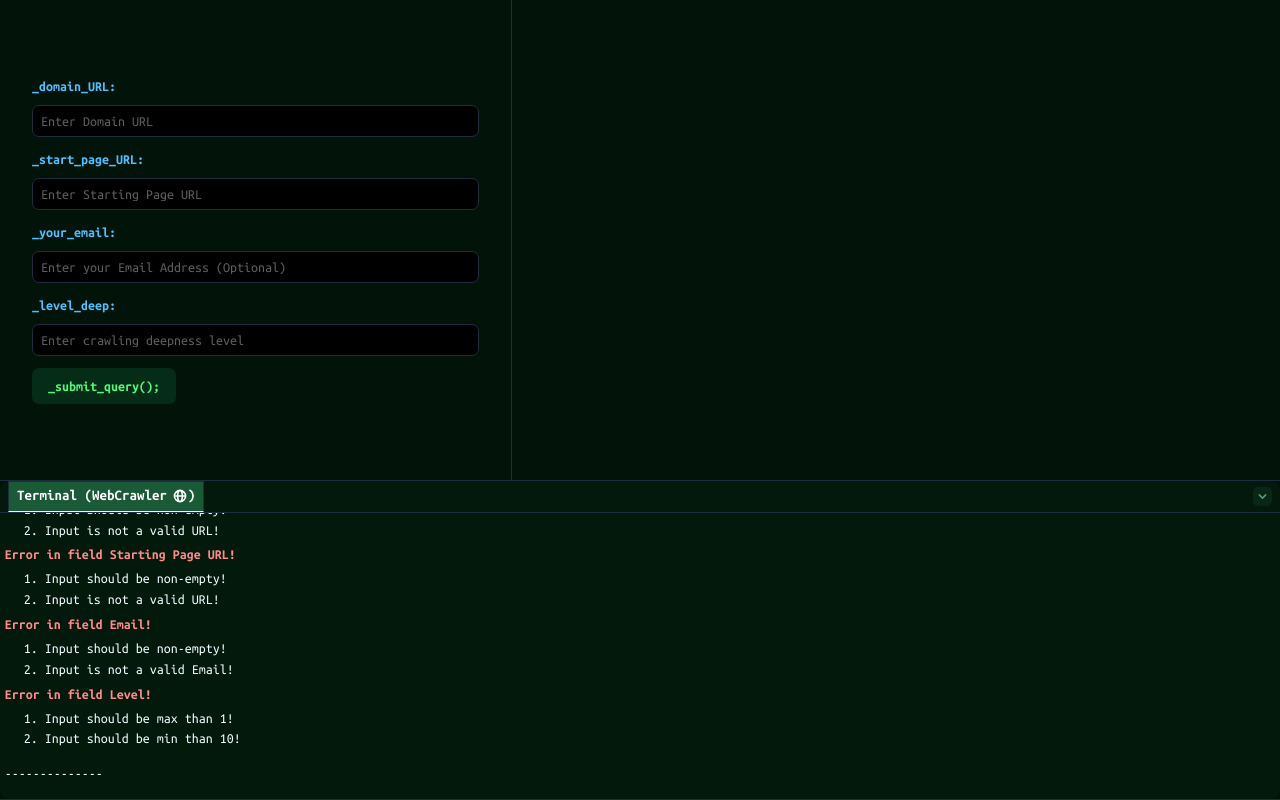
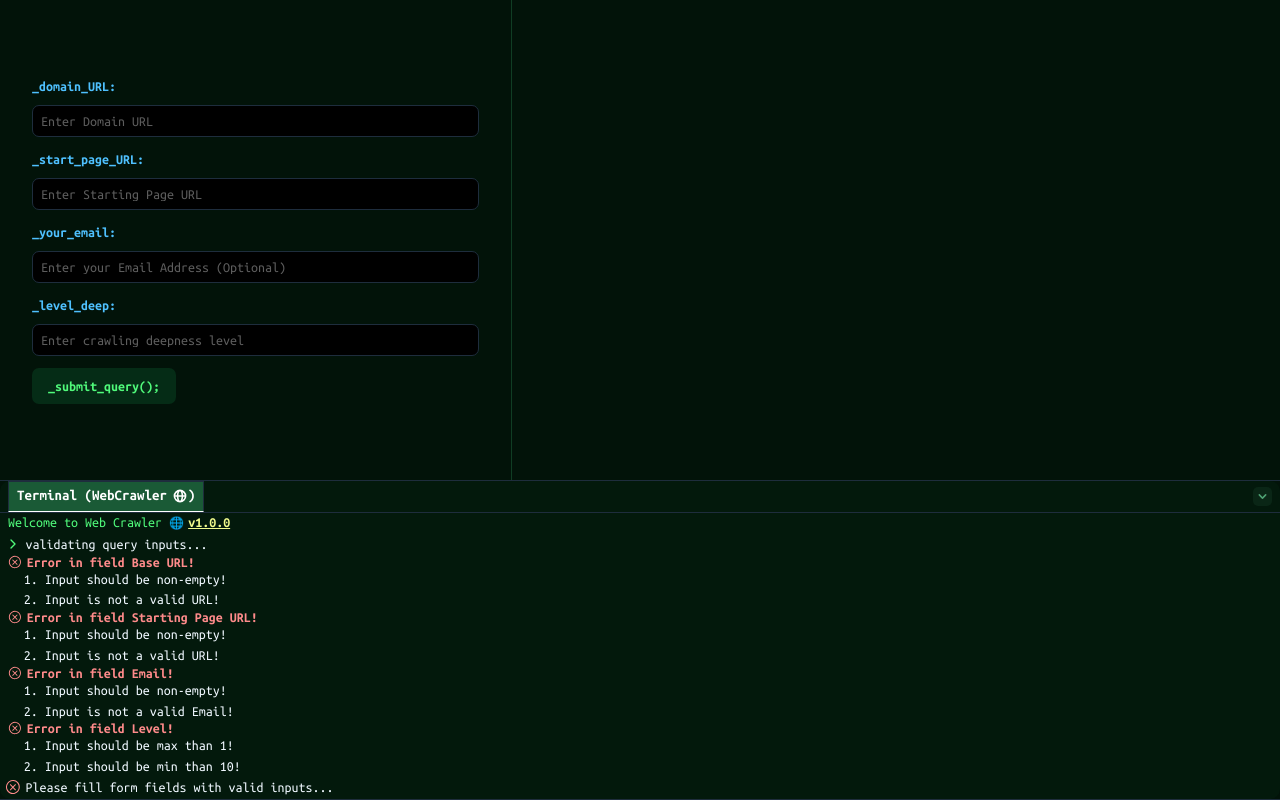
Before and after one commit to Ashu1514/WebCrawlerNodeJs, a React (Create React App) app in the folder client/: page / in a window 1280 px wide. Both pictures are taken after a click on the button "_submit_query();". Built offline with nearby package versions, Linux system fonts and the light colour scheme.

Commit message:
added styled for terminal contents

```diff
--- a/client/src/components/QueryForm.tsx
+++ b/client/src/components/QueryForm.tsx
@@ -2,6 +2,8 @@ import styled from "styled-components";
 import Field from "./FormField";
 import React, { useState } from "react";
 import CommandNotFound from "./commands/CommandNotFound";
+import Logging from "./commands/Logging";
+import { LogType } from "../types";
 // interface Props {
 //   id: string;
 // }
@@ -44,6 +46,9 @@ const SubmitButton = styled.button`
   padding: 0.5rem 1rem;
 `;
 
+const ListItem = styled.li ``;
+const OderedList = styled.ol ``;
+
 const QueryForm = (props: any) => {
   const [formData, setFormData] = useState<formDataObj>({
     baseURL: {
@@ -74,8 +79,20 @@ const QueryForm = (props: any) => {
     },
   });
 
-  const validateFormData = (e: React.MouseEvent<HTMLButtonElement>) => {
+  const submitFormHandler = (e: React.MouseEvent<HTMLButtonElement>) => {
     e.preventDefault();
+    props.printErrors(<Logging type={LogType.NORMAL} message="validating query inputs..."/>);
+    const isValid = validateFormData();
+    if(isValid){
+      props.printErrors(<Logging type={LogType.CHECK} message="All inputs are validated!"/>);
+      props.printErrors(<Logging type={LogType.NORMAL} message="Calling backend api..."/>);
+    } else {
+      props.printErrors(<Logging type={LogType.ERROR} message="Please fill form fields with valid inputs..."/>);
+    }
+
+  }
+
+  const validateFormData = () => {
     const data = { ...formData };
     console.log(data);
 
@@ -104,7 +121,7 @@ const QueryForm = (props: any) => {
                 .toString()
                 .trim()
                 .match(
-                  /(http(s)?:\/\/.)?(www\.)?[-a-zA-Z0-9@:%._\+~#=]{2,256}\.[a-z]{2,6}\b([-a-zA-Z0-9@:%_\+.~#?&//=]*)/g
+                  /^(http(s)?:\/\/.)[-a-zA-Z0-9@:%._\+~#=]{2,256}\.[a-z]{2,6}\b([-a-zA-Z0-9@:%_\+.~#?&//=]*)$/
                 ) !== null;
             if (!isFieldValid) {
               faildValidations.push({
@@ -181,25 +198,17 @@ const QueryForm = (props: any) => {
           {}
         )
       ).map(([field, errors]) => {
-        const errorItems: React.DetailedReactHTMLElement<
-          React.HTMLAttributes<HTMLElement>,
-          HTMLElement
-        >[] = [];
-        errors.forEach((err) => {
-          const listItem = React.createElement(
-            "li",
-            { key: errorItems.length },
-            err
-          );
+        const errorItems: JSX.Element[] = [];
+        errors.forEach((err, i) => {
+          const listItem = <ListItem key={i}>{err}</ListItem>;
           errorItems.push(listItem);
         });
-        const errorList = React.createElement("ol", {}, errorItems);
+        const errorList = <OderedList key={field}>{errorItems.map(item => item)}</OderedList>;
         return <CommandNotFound fieldName={field} error={errorList} />;
       });
-      props.printErrors(errorsMessages);
-    } else {
-      props.printErrors();
+      props.printErrors([...errorsMessages]);
     }
+    return isValid;
   };
 
   return (
@@ -275,7 +284,7 @@ const QueryForm = (props: any) => {
           })
         }
       />
-      <SubmitButton type="button" onClick={validateFormData}>
+      <SubmitButton type="button" onClick={submitFormHandler}>
         _submit_query();
       </SubmitButton>
     </FormContainer>
--- a/client/src/components/WebCrawler.tsx
+++ b/client/src/components/WebCrawler.tsx
@@ -1,9 +1,4 @@
-import React, {
-  ReactElement,
-  Suspense,
-  useEffect,
-  useState,
-} from "react";
+import React, { ReactElement, Suspense, useEffect, useState } from "react";
 import styled, { keyframes, css } from "styled-components";
 import { HiGlobeAlt, HiChevronDown, HiChevronUp } from "react-icons/hi";
 import CrawlerHeading from "./CrawlerHeading";
@@ -55,7 +50,7 @@ const Container = styled.div`
   display: block;
   height: 100%;
   width: 100%;
-  font-size: .875rem;
+  font-size: 0.875rem;
 `;
 
 const Row = styled.div`
@@ -93,22 +88,14 @@ display: flex;
   margin-right: 0.5rem;
   justify-content: center;
 
-    svg{
+  svg {
     padding: 0 0.1rem;
     border-radius: 5px;
     background: #0a2616;
-      &:hover{
+    &:hover {
       background: #0f3821;
     }
   }
-`;
-
-const MacOsButtons = styled.div`
-  display: flex;
-  width: 3rem;
-  justify-content: space-between;
-  align-items: center;
-  margin-left: 0.5rem;
 `;
 
 const TerminalTitleBar = styled.div`
@@ -176,23 +163,15 @@ const OutputWrapper = styled.div`
 `;
 
 const WebCrawler = () => {
-
   const [terminalOutput, setTerminalOutput] = useState<ReactElement[]>([]);
   const [terminalOn, setTerminalOn] = useState<Boolean>(true);
-  const renderTerminalResponse = (component?: ReactElement) => {
-    let history = [...terminalOutput];
-    if(component){
-      history.push(component);
-      history.push(<p>--------------</p>);
-    } else {
-      history = [<Logging />];
-    }
-    setTerminalOutput(history);
+  const renderTerminalResponse = (component: ReactElement) => {
+    setTerminalOutput((prevHistory) => [...prevHistory, component]);
   };
 
   useEffect(() => {
     let span = document.getElementById("lastline")! as HTMLSpanElement;
-    span.scrollIntoView({behavior: "smooth", block:"end"});
+    span.scrollIntoView({ behavior: "smooth", block: "end" });
   }, [terminalOutput]);
 
   const toggleTerminal = () => {
@@ -201,40 +180,49 @@ const WebCrawler = () => {
 
   return (
     <Container>
-      <Row style={{height: terminalOn ? "60%" : "95%"}}>
-        <QueryForm printErrors={renderTerminalResponse} />
+      <Row style={{ height: terminalOn ? "60%" : "95%" }}>
+        <QueryForm
+          printErrors={renderTerminalResponse}
+          setTerminalOutput={setTerminalOutput}
+        />
         <QueryCode printErrors={renderTerminalResponse} />
       </Row>
-      <TerminalBox style={{height: terminalOn ? "40%" : "5%"}}>
+      <TerminalBox style={{ height: terminalOn ? "40%" : "5%" }}>
         <Column>
           <Header>
-            {/* <MacOsButtons>
-              <RoundedButton color="#FF5D5B" shadow="#CF544D" />
-              <RoundedButton color="#FFBB39" shadow="#CFA64E" />
-              <RoundedButton color="#00CD4E" shadow="#0EA642" />
-            </MacOsButtons> */}
             <TerminalTitleBar>
               <TerminalTitle>
                 {`Terminal (WebCrawler`}
-                <HiGlobeAlt style={{ marginBottom: "0.05rem", marginLeft: "0.3rem" }} size={16} />
+                <HiGlobeAlt
+                  style={{ marginBottom: "0.05rem", marginLeft: "0.3rem" }}
+                  size={16}
+                />
                 {")"}
               </TerminalTitle>
             </TerminalTitleBar>
             <RightHeaderIcons>
               {terminalOn ? (
-                <HiChevronDown color="#4d9f72" size={"19px"} onClick={toggleTerminal}/>
+                <HiChevronDown
+                  color="#4d9f72"
+                  size={"19px"}
+                  onClick={toggleTerminal}
+                />
               ) : (
-                <HiChevronUp color="#4d9f72" size={"19px"} onClick={toggleTerminal}/>
+                <HiChevronUp
+                  color="#4d9f72"
+                  size={"19px"}
+                  onClick={toggleTerminal}
+                />
               )}
             </RightHeaderIcons>
           </Header>
-          <Body >
+          <Body>
             <div>
               <CrawlerHeading id={"PHOPrIv1prqZsgJbwHn"} />
               <Suspense fallback={<></>}>
-                <OutputWrapper>{
-                  terminalOutput.map(output => output)
-                }</OutputWrapper>
+                <OutputWrapper>
+                  {terminalOutput.map((output) => output)}
+                </OutputWrapper>
               </Suspense>
               <span id="lastline"></span>
             </div>
--- a/client/src/components/commands/CommandNotFound.tsx
+++ b/client/src/components/commands/CommandNotFound.tsx
@@ -1,4 +1,5 @@
 import styled from "styled-components";
+import {VscError} from "react-icons/vsc"
 
 const Wrapper = styled.div`
   display: flex;
@@ -7,7 +8,14 @@ const Wrapper = styled.div`
   .error {
     color: #ff8b8b;
     font-weight: bold;
-    line-height: 2em;
+    line-height: 1em;
+    display:flex;
+    align-items:center;
+    margin-left: 0.2rem;
+
+    svg{
+      margin-right: 0.3rem;
+    }
   }
   ol {
     margin: 0;
@@ -16,8 +24,8 @@ const Wrapper = styled.div`
 
 const CommandNotFound = (props:any) => {
   return (
-    <Wrapper>
-      <span className="error">Error in field {props.fieldName}!</span>
+    <Wrapper key={Math.random()}>
+      <span className="error"><VscError/> Error in field {props.fieldName}!</span>
       {props.error}
     </Wrapper>
   );
--- a/client/src/components/commands/Logging.tsx
+++ b/client/src/components/commands/Logging.tsx
@@ -1,35 +1,43 @@
 import { Command } from "../../styles/common";
-import { HiChevronRight } from "react-icons/hi";
+import { TbChevronRight } from "react-icons/tb";
+import { BsCheck } from "react-icons/bs";
+import { VscWarning, VscError } from "react-icons/vsc";
 import styled from "styled-components";
+import { LogType } from "../../types";
 
 const CommandLine = styled.div`
   display: flex;
-`;
-const CommandLineArrow = styled.div`
-  margin-right: 0.3em;
+  align-items: center;
+
+  svg{
+    margin-right: 0.3rem;
+  }
 `;
 const Line = styled.p`
   margin: 0;
 `;
 
-const Logging = () => {
+interface Props {
+  message: string,
+  type: LogType
+}
+
+const Logging = ({message, type}: Props) => {
   return (
-    <>
-      <CommandLine>
-        <CommandLineArrow><HiChevronRight size={20} color="#50fa7b" /></CommandLineArrow>
-        <Line>
-          Hi, I'm Ashutosh Londhe!
-        </Line>
-      </CommandLine>
-      <CommandLine>
-        <CommandLineArrow><HiChevronRight size={20} color="#50fa7b" /></CommandLineArrow>
-        <Line>
-          I'm taking my major in <Command>Software Engeneering</Command> and
-          studying/working very hard on my software development skills in order to
-          become a better developer.
-        </Line>
-      </CommandLine>
-    </>
+    <CommandLine key={Math.random()}>
+        {type === LogType.NORMAL ? (
+          <TbChevronRight size={16} fontWeight={1000} color="#50fa7b" />
+        ): type === LogType.WARING ? (
+          <VscWarning size={16} color="#f1fa8c"/>
+        ): type === LogType.ERROR ? (
+          <VscError size={16} color="#ff8b8b"/>
+        ): type === LogType.CHECK ? (
+          <BsCheck size={16} color="#50fa7b"/>
+        ): null}
+      <Line>
+        {message}
+      </Line>
+    </CommandLine>
   );
 };
 
--- /dev/null
+++ b/client/src/types.ts
@@ -0,0 +1 @@
+export enum LogType{ERROR, WARING, NORMAL, CHECK};
```
Lines whose indentation alone changed are shown as unchanged.
